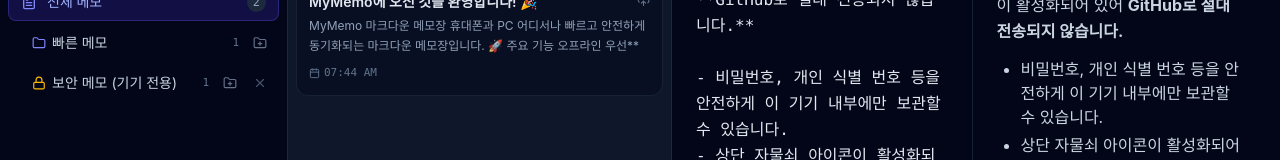
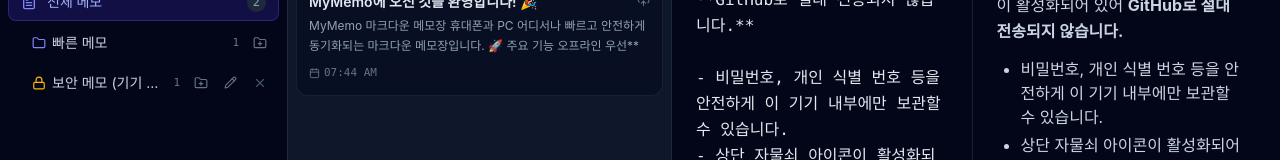
Before and after one commit to unrimit7/MyMemo-App, a React (Vite) app: page / in a window 1280 px wide. Both pictures are taken after a click on the button "메인 추가". Shown: the part 283-443 px from the top of the page. Built offline with nearby package versions, Linux system fonts and the light colour scheme.

Commit message:
Add folder rename feature with pencil icon and dedicated modal

```diff
--- a/src/App.tsx
+++ b/src/App.tsx
@@ -181,6 +181,30 @@
     await saveProject(newProject);
     setProjects((prev) => [...prev, newProject]);
     setActiveProjectId(newProject.id);
+  };
+
+  // 프로젝트(폴더) 이름 수정 핸들러
+  const handleRenameProject = async (id: string, newName: string) => {
+    const target = projects.find((p) => p.id === id);
+    if (!target || target.name === newName) return;
+
+    const updatedProject: Project = { ...target, name: newName };
+    await saveProject(updatedProject);
+    setProjects((prev) => prev.map((p) => (p.id === id ? updatedProject : p)));
+
+    const affectedNotes = notes.filter((n) => n.projectId === id);
+    for (const note of affectedNotes) {
+      if (!note.isLocalOnly) {
+        await saveNote({ ...note, syncStatus: 'pending' });
+      }
+    }
+    setNotes((prev) =>
+      prev.map((n) => (n.projectId === id && !n.isLocalOnly ? { ...n, syncStatus: 'pending' } : n))
+    );
+
+    if (gitHubConfig?.isConnected) {
+      setTimeout(() => runSync(true), 1500);
+    }
   };
 
   // 폴더 삭제 요청 (팝업 열기)
@@ -379,6 +403,7 @@
         onSelectProject={setActiveProjectId}
         onCreateProject={handleCreateProject}
         onDeleteProject={requestDeleteProject}
+        onRenameProject={handleRenameProject}
         noteCounts={noteCounts}
         gitHubConfig={gitHubConfig}
         onOpenSettings={() => setIsSettingsOpen(true)}
--- a/src/components/Sidebar.tsx
+++ b/src/components/Sidebar.tsx
@@ -12,7 +12,8 @@
   FileText,
   Download,
   ChevronRight,
-  ChevronDown
+  ChevronDown,
+  Pencil
 } from 'lucide-react';
 
 interface SidebarProps {
@@ -21,6 +22,7 @@
   onSelectProject: (id: string) => void;
   onCreateProject: (name: string, isLocalOnly: boolean, parentId?: string | null) => void;
   onDeleteProject: (id: string) => void;
+  onRenameProject: (id: string, newName: string) => void;
   noteCounts: Record<string, number>;
   gitHubConfig: GitHubConfig | null;
   onOpenSettings: () => void;
@@ -39,6 +41,7 @@
   onSelectProject,
   onCreateProject,
   onDeleteProject,
+  onRenameProject,
   noteCounts,
   gitHubConfig,
   onOpenSettings,
@@ -50,13 +53,17 @@
   canInstall,
   externalAddTarget,
 }) => {
-  // 새 폴더 모달/인라인 상태: { parentId: string | null | undefined, isOpen: boolean }
+  // 새 폴더 모달/인라인 상태
   const [addingTarget, setAddingTarget] = useState<{ parentId: string | null; isOpen: boolean }>({
     parentId: null,
     isOpen: false,
   });
   const [newProjectName, setNewProjectName] = useState('');
   const [newIsLocalOnly, setNewIsLocalOnly] = useState(false);
+
+  // 폴더 이름 수정 팝업 상태
+  const [renamingTarget, setRenamingTarget] = useState<{ id: string; name: string } | null>(null);
+  const [renameInputValue, setRenameInputValue] = useState('');
 
   // 외부(NoteList)에서 하위 폴더 생성 트리거 시 폼 열기
   React.useEffect(() => {
@@ -124,7 +131,6 @@
     if (!newProjectName.trim()) return;
     onCreateProject(newProjectName.trim(), newIsLocalOnly, addingTarget.parentId);
 
-    // 만약 상위 폴더가 있다면 그 폴더를 자동으로 펼침
     if (addingTarget.parentId) {
       setExpandedFolders((prev) => new Set(prev).add(addingTarget.parentId!));
     }
@@ -132,6 +138,13 @@
     setNewProjectName('');
     setNewIsLocalOnly(false);
     setAddingTarget({ parentId: null, isOpen: false });
+  };
+
+  const handleRenameSubmit = (e: React.FormEvent) => {
+    e.preventDefault();
+    if (!renamingTarget || !renameInputValue.trim()) return;
+    onRenameProject(renamingTarget.id, renameInputValue.trim());
+    setRenamingTarget(null);
   };
 
   const totalNotes = Object.values(noteCounts).reduce((a, b) => a + b, 0);
@@ -143,7 +156,7 @@
     const isExpanded = expandedFolders.has(project.id);
     const isSelected = activeProjectId === project.id;
     const count = noteCounts[project.id] || 0;
-    const canHaveSubfolder = depth < 2; // 최대 2단계(depth=0, depth=1)까지만 하위 폴더 생성 가능
+    const canHaveSubfolder = depth < 2;
 
     return (
       <div key={project.id} className="flex flex-col select-none">
@@ -155,7 +168,7 @@
           }`}
           style={{ paddingLeft: `${depth * 14 + 8}px` }}
         >
-          {/* 폴더 접기/펼치기 아이콘 또는 공백 */}
+          {/* 폴더 접기/펼치기 아이콘 */}
           <button
             type="button"
             onClick={(e) => toggleFolder(project.id, e)}
@@ -188,7 +201,7 @@
             </span>
           </button>
 
-          {/* 상시 표시 액션: 하위 폴더 추가 (depth < 2일 때만) & 삭제 */}
+          {/* 상시 표시 액션: 하위 폴더 추가 & 이름 수정 & 삭제 */}
           <div className="flex items-center opacity-70 group-hover:opacity-100 transition-opacity gap-1 shrink-0">
             {canHaveSubfolder && (
               <button
@@ -202,6 +215,22 @@
                 title={`${project.name}의 하위 폴더 추가`}
               >
                 <FolderPlus size={14} />
+              </button>
+            )}
+
+            {/* 폴더 이름 수정 버튼 (기본 폴더 제외) */}
+            {project.id !== 'proj-default' && (
+              <button
+                type="button"
+                onClick={(e) => {
+                  e.stopPropagation();
+                  setRenamingTarget({ id: project.id, name: project.name });
+                  setRenameInputValue(project.name);
+                }}
+                className="p-1.5 text-slate-400 hover:text-amber-300 hover:bg-slate-700/60 rounded-md transition-colors"
+                title="폴더 이름 수정"
+              >
+                <Pencil size={13} />
               </button>
             )}
 
@@ -241,6 +270,51 @@
           className="fixed inset-0 bg-black/60 z-40 md:hidden backdrop-blur-sm"
           onClick={onCloseMobile}
         />
+      )}
+
+      {/* 폴더 이름 수정 모달 팝업 */}
+      {renamingTarget && (
+        <div className="fixed inset-0 z-50 flex items-center justify-center p-4 bg-black/70 backdrop-blur-sm animate-in fade-in duration-150">
+          <form
+            onSubmit={handleRenameSubmit}
+            className="bg-slate-900 border border-slate-800 rounded-2xl w-full max-w-sm shadow-2xl p-5 text-slate-100 space-y-4 animate-in zoom-in-95 duration-150"
+            onClick={(e) => e.stopPropagation()}
+          >
+            <div className="flex items-center gap-2.5">
+              <div className="p-2 rounded-xl bg-amber-500/10 text-amber-400 border border-amber-500/20">
+                <Pencil size={18} />
+              </div>
+              <div>
+                <h3 className="text-sm font-bold text-slate-100">폴더 이름 수정</h3>
+                <p className="text-xs text-slate-400">새로운 폴더 이름을 입력하세요.</p>
+              </div>
+            </div>
+
+            <input
+              type="text"
+              value={renameInputValue}
+              onChange={(e) => setRenameInputValue(e.target.value)}
+              className="w-full bg-slate-950 border border-slate-700 rounded-xl px-3 py-2 text-xs text-slate-100 focus:outline-none focus:border-indigo-500"
+              autoFocus
+            />
+
+            <div className="flex justify-end gap-2 pt-1">
+              <button
+                type="button"
+                onClick={() => setRenamingTarget(null)}
+                className="px-3 py-1.5 text-xs text-slate-400 hover:text-slate-200"
+              >
+                취소
+              </button>
+              <button
+                type="submit"
+                className="px-4 py-1.5 text-xs bg-indigo-600 hover:bg-indigo-500 text-white font-semibold rounded-xl transition-all"
+              >
+                수정 완료
+              </button>
+            </div>
+          </form>
+        </div>
       )}
 
       <aside className={`
```
